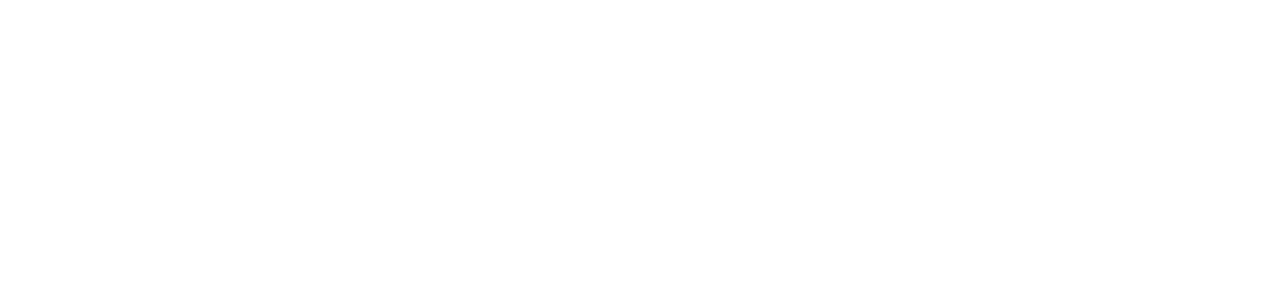
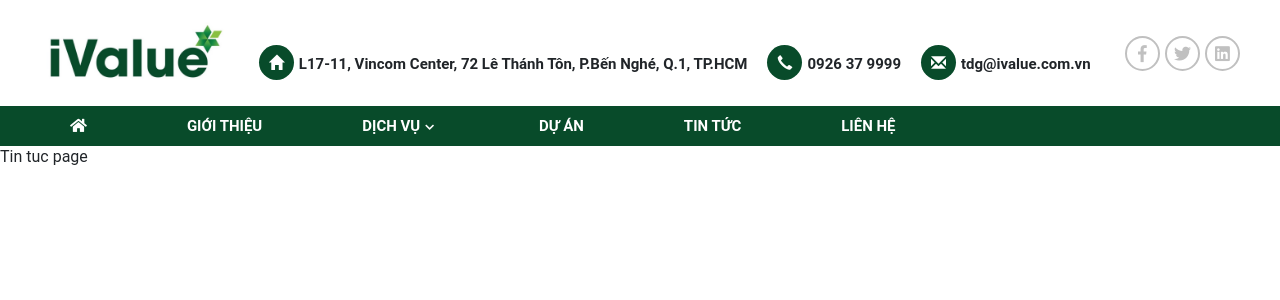
Before and after one commit to thiendsu2303/iValueWeb, a React (Create React App) app: page /tin-tuc in a window 1280 px wide. Before the commit this address had no page. Shown: the top 300 px of the page. Built offline with nearby package versions, Linux system fonts and the light colour scheme.

Commit message:
Initialize tin tuc page

```diff
--- a/src/components/Layout/DefaultLayout/BackToTop/BackToTop.module.scss
+++ b/src/components/Layout/DefaultLayout/BackToTop/BackToTop.module.scss
@@ -3,7 +3,7 @@
     position: fixed;
     bottom: 20px;
     right: 20px;
-    background: #99B1A4 !important;
+    background: #99b1a4 !important;
     border: none !important;
     border-radius: 50% !important;
     height: 50px;
@@ -14,7 +14,7 @@
 
 .back-to-top span {
     position: relative;
-    top: 12.5px;
+    top: 14.5px;
     left: 1.5px;
 }
 
--- a/src/components/Layout/DefaultLayout/Header/index.js
+++ b/src/components/Layout/DefaultLayout/Header/index.js
@@ -107,6 +107,9 @@
                                 <a href="/du-an">DỰ ÁN</a>
                             </li>
                             <li>
+                                <a href="/tin-tuc">TIN TỨC</a>
+                            </li>
+                            <li>
                                 <a href="/lien-he">LIÊN HỆ</a>
                             </li>
                         </ul>
--- /dev/null
+++ b/src/pages/tintuc/index.js
@@ -0,0 +1,16 @@
+import classNames from 'classnames/bind';
+import styles from './tintuc.module.scss';
+import Header from '~/components/Layout/DefaultLayout/Header';
+
+const cx = classNames.bind(styles);
+
+function tintuc() {
+    return (
+        <div className={cx('test')}>
+            <Header />
+            Tin tuc page
+        </div>
+    );
+}
+
+export default tintuc;
--- a/src/routes/index.js
+++ b/src/routes/index.js
@@ -3,13 +3,15 @@
 import dichvu from '~/pages/dichvu';
 import duan from '~/pages/duan';
 import lienhe from '~/pages/lienhe';
+import tintuc from '~/pages/tintuc';
 
 const publicRoutes = [
     { path: '/', component: Home, layout: Home },
     { path: '/gioi-thieu', component: gioithieu, layout: gioithieu },
     { path: '/dich-vu', component: dichvu, layout: dichvu },
-    { path: '/du-an', component: duan , layout: duan},
+    { path: '/du-an', component: duan, layout: duan },
     { path: '/lien-he', component: lienhe, layout: lienhe },
+    { path: '/tin-tuc', component: tintuc, layout: tintuc },
 ];
 
 const privateRoutes = [];
```
Also changed, not shown: src/pages/tintuc/tintuc.module.scss (added).
